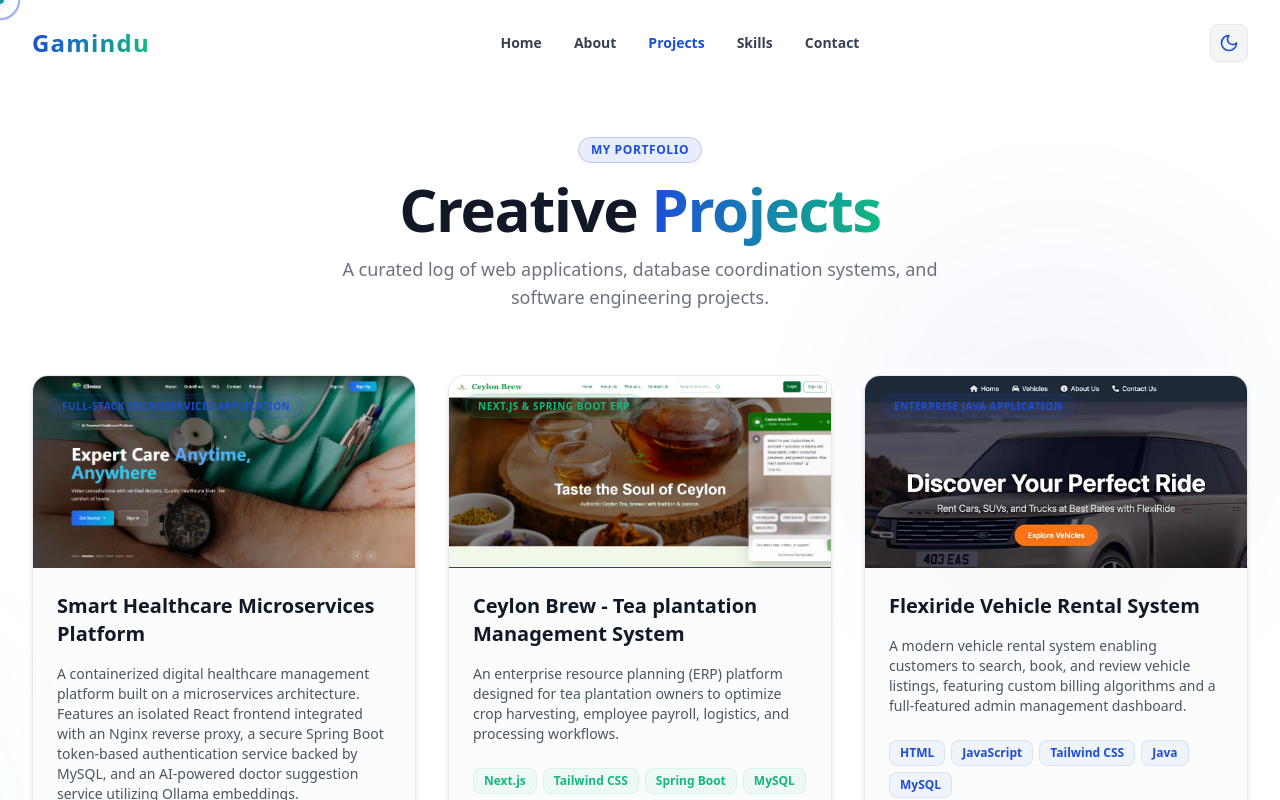
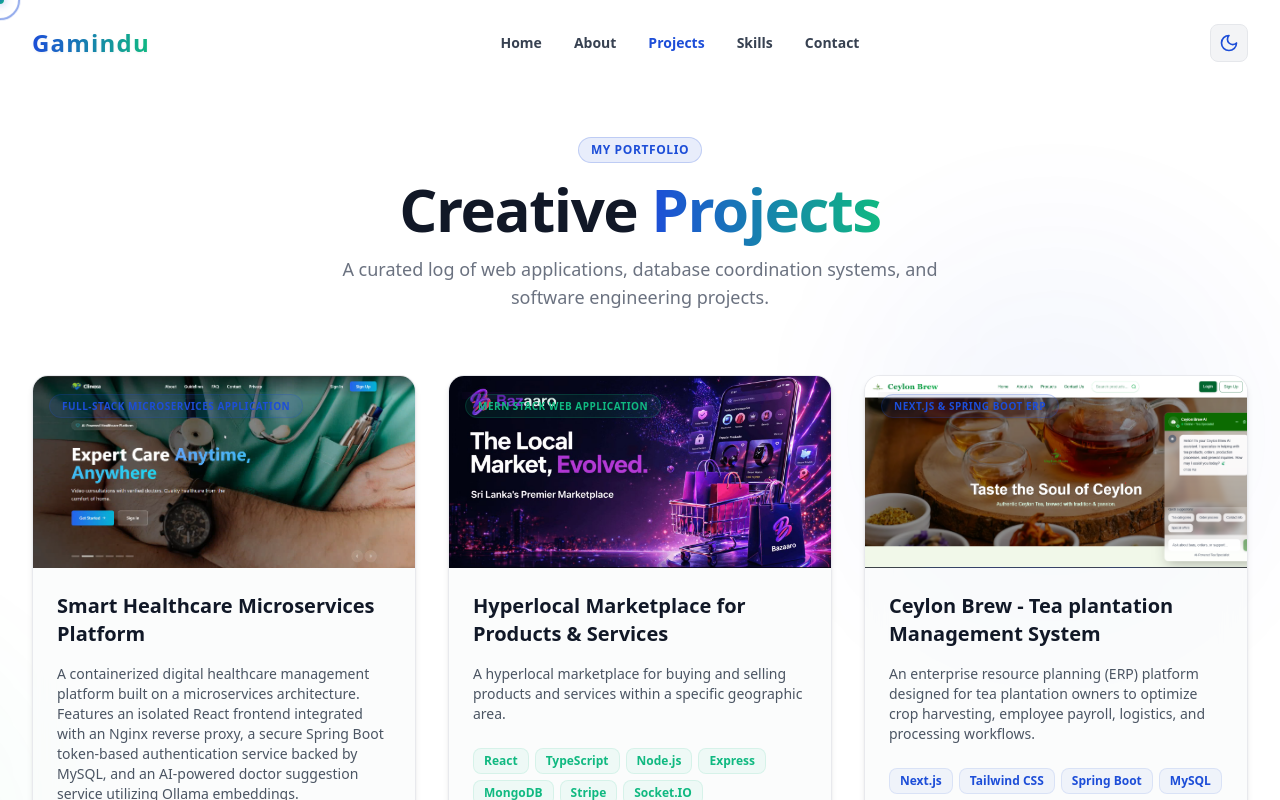
Before and after one commit to GaminduKalmadu/my-modern-portfolio, a Next.js app: page /projects in a window 1280 px wide. Shown: the top 800 px of the page. Built offline with nearby package versions, Linux system fonts and the light colour scheme.

Commit message:
Update the user page by adding a new project

```diff
--- a/src/app/projects/page.tsx
+++ b/src/app/projects/page.tsx
@@ -17,6 +17,17 @@ export default function Projects() {
       isPrimary: true
     },
     {
+      title: 'Hyperlocal Marketplace for Products & Services',
+      category: 'MERN stack web Application',
+      description:
+        'A hyperlocal marketplace for buying and selling products and services within a specific geographic area.',
+      image: '/Brazzaro.jpg',
+      tags: [ 'React', 'TypeScript', 'Node.js', 'Express', 'MongoDB', 'Stripe', 'Socket.IO' ],
+      github: 'https://github.com/kiruluchamika/Hyperlocal-Marketplace-for-Products-Services-Project',
+      demo: 'https://www.bazaro.online/',
+      isPrimary: false
+    },
+    {
       title: 'Ceylon Brew - Tea plantation Management System',
       category: 'Next.js & Spring Boot ERP',
       description:
@@ -25,7 +36,7 @@ export default function Projects() {
       tags: ['Next.js', 'Tailwind CSS', 'Spring Boot', 'MySQL', 'TypeScript'],
       github: '#',
       demo: '#',
-      isPrimary: false
+      isPrimary: true
     },
     {
       title: 'Flexiride Vehicle Rental System',
@@ -36,7 +47,7 @@ export default function Projects() {
       tags: ['HTML', 'JavaScript', 'Tailwind CSS', 'Java', 'MySQL'],
       github: 'https://github.com/GaminduKalmadu/flexiride-vehicle-rental-system',
       demo: 'https://github.com/GaminduKalmadu/flexiride-vehicle-rental-system',
-      isPrimary: true
+      isPrimary: false
     },
     {
       title: 'Care Pro Healthcare System',
@@ -47,7 +58,7 @@ export default function Projects() {
       tags: ['HTML', 'CSS', 'JavaScript', 'PHP', 'MySQL'],
       github: 'https://github.com/kiruluchamika/SLIIT-IWT-Project-2024',
       demo: 'https://github.com/kiruluchamika/SLIIT-IWT-Project-2024',
-      isPrimary: false
+      isPrimary: true
     },
     {
       title: 'My Portfolio Website',
@@ -58,7 +69,7 @@ export default function Projects() {
       tags: ['Next.js', 'TypeScript', 'Tailwind CSS', 'Framer Motion'],
       github: 'https://github.com/GaminduKalmadu/my-modern-portfolio',
       demo: 'https://github.com/GaminduKalmadu/my-modern-portfolio',
-      isPrimary: true
+      isPrimary: false
     },
   ];
 
```
